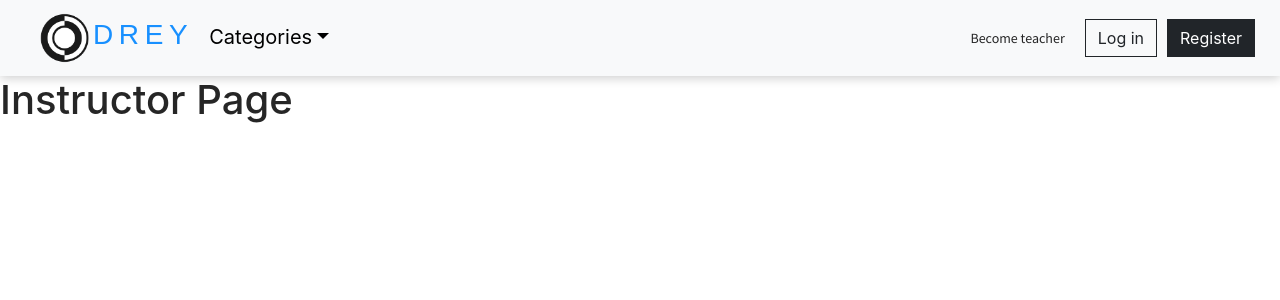
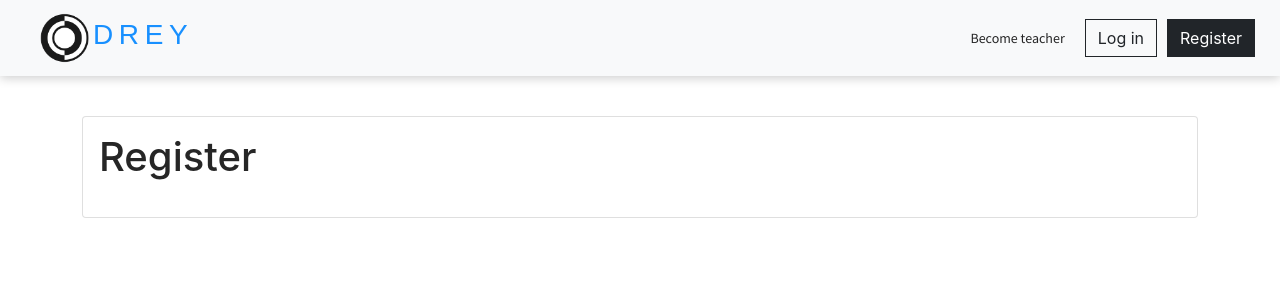
Before and after one commit to ferind07/frontend, a React (Create React App) app: page /instructor in a window 1280 px wide. Shown: the top 300 px of the page. Built offline with nearby package versions, Linux system fonts and the light colour scheme; no server answers; a web font is replaced by a local one.

Commit message:
update frontend

```diff
--- a/src/components/Navbar/index.jsx
+++ b/src/components/Navbar/index.jsx
@@ -7,7 +7,7 @@ import { notification } from "antd";
 //css
 import "./navbar.css";
 
-const Navbarr = () => {
+const Navbarr = (props) => {
   const navigate = useNavigate();
   const [token, setToken] = useState("");
 
@@ -109,6 +109,24 @@ const Navbarr = () => {
     }
   };
 
+  const dropdownItem = () => {
+    return (
+      <NavDropdown title="Categories" className="center">
+        <NavDropdown.Item
+          onClick={(e) => {
+            navigate("/categories");
+          }}
+        >
+          Language
+        </NavDropdown.Item>
+        <NavDropdown.Item href="#action/3.2">Cooking</NavDropdown.Item>
+        <NavDropdown.Item href="#action/3.3">Sports</NavDropdown.Item>
+        <NavDropdown.Item href="#action/3.4">Design</NavDropdown.Item>
+        <NavDropdown.Item href="#action/3.5">Programming</NavDropdown.Item>
+      </NavDropdown>
+    );
+  };
+
   return (
     <>
       <Navbar
@@ -126,23 +144,7 @@ const Navbarr = () => {
                 <p className="nav-title">DREY</p>
               </Link>
               <MediaQuery minWidth={555}>
-                <NavDropdown title="Categories" className="center">
-                  <NavDropdown.Item
-                    onClick={(e) => {
-                      navigate("/categories");
-                    }}
-                  >
-                    Language
-                  </NavDropdown.Item>
-                  <NavDropdown.Item href="#action/3.2">
-                    Cooking
-                  </NavDropdown.Item>
-                  <NavDropdown.Item href="#action/3.3">Sports</NavDropdown.Item>
-                  <NavDropdown.Item href="#action/3.4">Design</NavDropdown.Item>
-                  <NavDropdown.Item href="#action/3.5">
-                    Programming
-                  </NavDropdown.Item>
-                </NavDropdown>
+                {props.instructor == true ? "" : dropdownItem()}
               </MediaQuery>
             </div>
           </Navbar.Brand>
--- a/src/pages/InstructorRutes/index.jsx
+++ b/src/pages/InstructorRutes/index.jsx
@@ -1,13 +1,42 @@
-import React from "react";
+import React, { useEffect, useState } from "react";
 import { Routes, Route } from "react-router-dom";
-import InstructorPage from "../instuctorPage/index";
+import Navbarr from "../../components/Navbar";
+import RegisterInstructorPage from "../RegisterInstructorPage";
+import axios from "axios";
+import BackendUrl from "../../components/BackendUrl";
 
 const InstructorRoutes = () => {
-  console.log("routes");
+  const [instructorInfo, setInstructorInfo] = useState([]);
+
+  function getInstructorInfo() {
+    axios
+      .get(
+        BackendUrl +
+          "/user/getInstructorInfo?token=" +
+          localStorage.getItem("token")
+      )
+      .then((response) => {
+        console.log(response.data);
+        if (response.data == 0) {
+          console.log("kosong");
+        } else {
+          console.log("isi");
+        }
+        setInstructorInfo(response.data);
+      })
+      .catch((err) => {
+        console.log(err);
+      });
+  }
+
+  useEffect(() => {
+    getInstructorInfo();
+  }, []);
   return (
     <React.Fragment>
+      <Navbarr instructor />
       <Routes>
-        <Route path="/" element={<InstructorPage />} />
+        <Route path="/" element={<RegisterInstructorPage />} />
       </Routes>
     </React.Fragment>
   );
--- /dev/null
+++ b/src/pages/RegisterInstructorPage/index.jsx
@@ -0,0 +1,21 @@
+import React from "react";
+
+const RegisterInstructorPage = () => {
+  return (
+    <>
+      <div className="container myaccount">
+        <div className="row">
+          <div className="col-12">
+            <div className="card">
+              <div className="card-body">
+                <h1>Register</h1>
+              </div>
+            </div>
+          </div>
+        </div>
+      </div>
+    </>
+  );
+};
+
+export default RegisterInstructorPage;
--- a/src/pages/myAccount/index.jsx
+++ b/src/pages/myAccount/index.jsx
@@ -34,7 +34,7 @@ function MyAccount() {
   };
   return (
     <>
-      <Navbarr />
+      <Navbarr instructor />
       <div className="container myaccount">
         <div className="row">
           <div className="col-lg-3 col-md-4">
```
